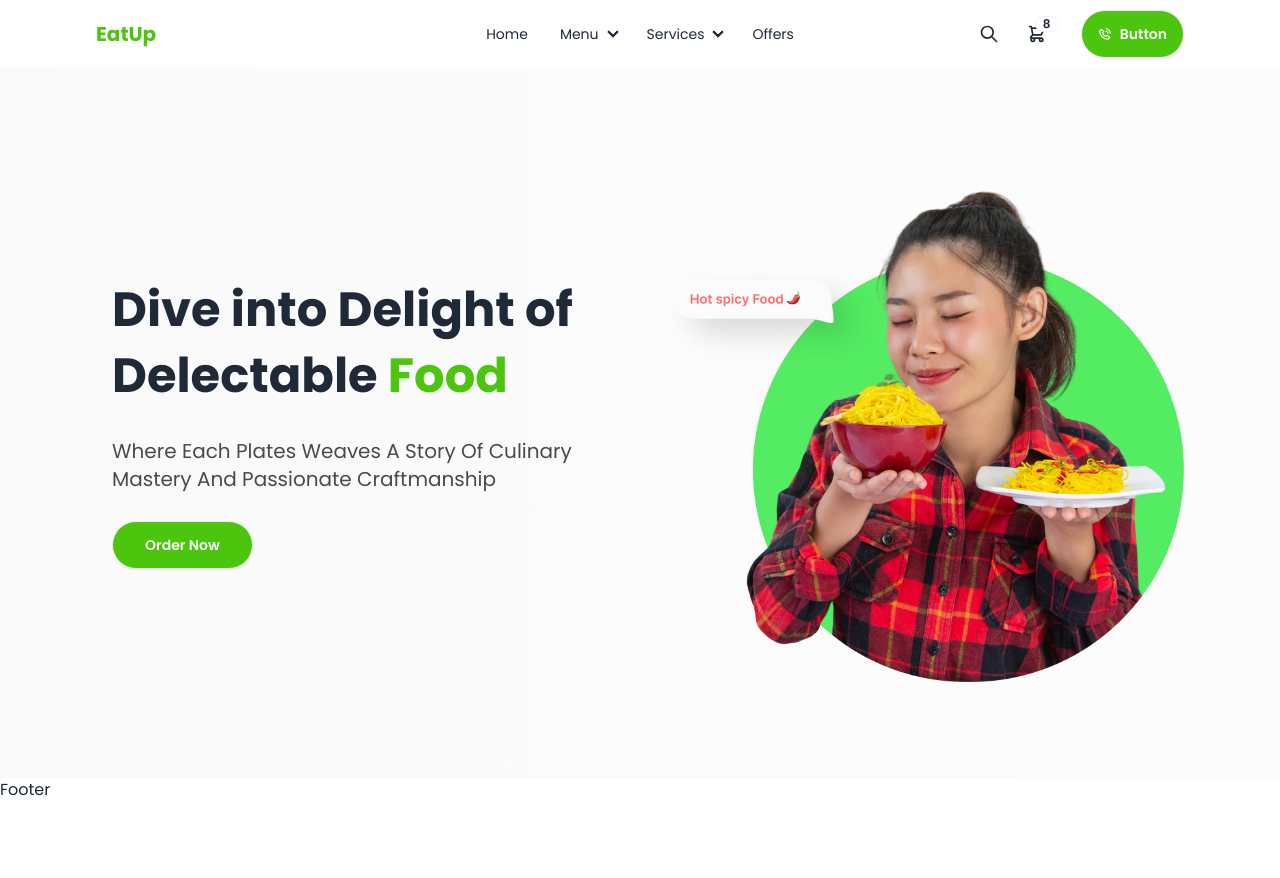
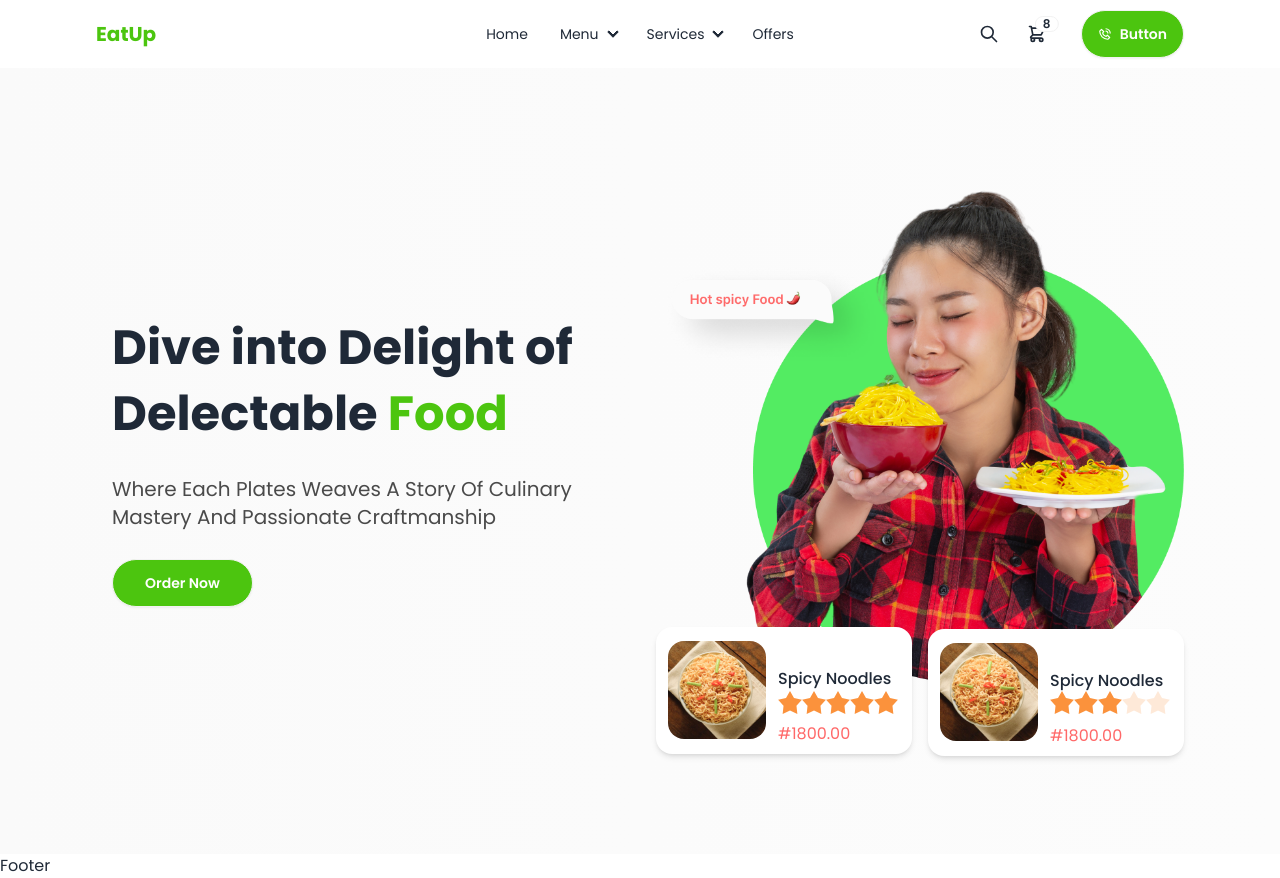
Before and after one commit to Mubarak1A/EatUp, a React (Vite) app in the folder EatUp-client/: page / in a window 1280 px wide. Before the commit the page ends 802 px from the top, so only its background shows below. Built offline with nearby package versions, Linux system fonts and the light colour scheme.

Commit message:
rearrange banner section

```diff
--- a/EatUp-client/src/components/Banner.jsx
+++ b/EatUp-client/src/components/Banner.jsx
@@ -3,18 +3,48 @@ import React from 'react'
 export default function Banner() {
     return (
         <div className='section-container bg-gradient-to-r from-[#FAFAFA] from-0% to-[#FCFCFC] to-100%'>
-            <div className="py-24 flex flex-col md:flex-row justify-between items-center gap-8">
+            <div className="py-24 flex flex-col md:flex-row-reverse justify-between items-center gap-8">
+                {/* image */}
+                <div className="md:w-1/2">
+                    <img src="/images/home/banner.png" alt="" />
+                    <div className='flex flex-col md:flex-row items-center justify-around -mt-14 gap-4'>
+                        <div className='flex space-y-8 bg-white py-2 px-3 rounded-2xl items-center gap-3 mb-1 shadow-md w-64'>
+                            <img src="/images/home/b-food1.png" alt="" className='rounded-2xl' />
+                            <div>
+                                <h5 className='font-medium md-1'>Spicy Noodles</h5>
+                                <div className="rating">
+                                    <input type="radio" name="rating-2" className="mask mask-star-2 bg-orange-400" />
+                                    <input type="radio" name="rating-2" className="mask mask-star-2 bg-orange-400" />
+                                    <input type="radio" name="rating-2" className="mask mask-star-2 bg-orange-400" checked />
+                                    <input type="radio" name="rating-2" className="mask mask-star-2 bg-orange-400" />
+                                    <input type="radio" name="rating-2" className="mask mask-star-2 bg-orange-400" />
+                                </div>
+                                <p className='text-red'>#1800.00</p>
+                            </div>
+                        </div>
+                        <div className='sm:flex hidden space-y-8 bg-white py-2 px-3 rounded-2xl items-center gap-3 shadow-md w-64'>
+                            <img src="/images/home/b-food1.png" alt="" className='rounded-2xl' />
+                            <div>
+                                <h5 className='font-medium md-1'>Spicy Noodles</h5>
+                                <div className="rating">
+                                    <input type="radio" name="rating-2" className="mask mask-star-2 bg-orange-400" />
+                                    <input type="radio" name="rating-2" className="mask mask-star-2 bg-orange-400" />
+                                    <input type="radio" name="rating-2" className="mask mask-star-2 bg-orange-400" checked />
+                                    <input type="radio" name="rating-2" className="mask mask-star-2 bg-orange-400" />
+                                    <input type="radio" name="rating-2" className="mask mask-star-2 bg-orange-400" />
+                                </div>
+                                <p className='text-red'>#1800.00</p>
+                            </div>
+                        </div>
+                    </div>
+                </div>
+
                 {/* text */}
                 <div className="md:w-1/2 space-y-7 px-4">
                     <h2 className='text-4xl md:text-5xl font-bold leading-snug md:leading-snug'>Dive into Delight of Delectable <span className='text-green'>Food</span></h2>
                     <p className='text-xl text-[#4A4A4A]'>Where Each Plates Weaves A Story Of Culinary Mastery And Passionate Craftmanship</p>
                     <button className='btn bg-green px-8 py-3 font-semibold text-white rounded-full'>Order Now</button>
                 </div>
-
-                {/* image */}
-                <div className="md:w-1/2">
-                    <img src="/images/home/banner.png" alt="" />
-                </div>
             </div>
         </div>
     )
```
